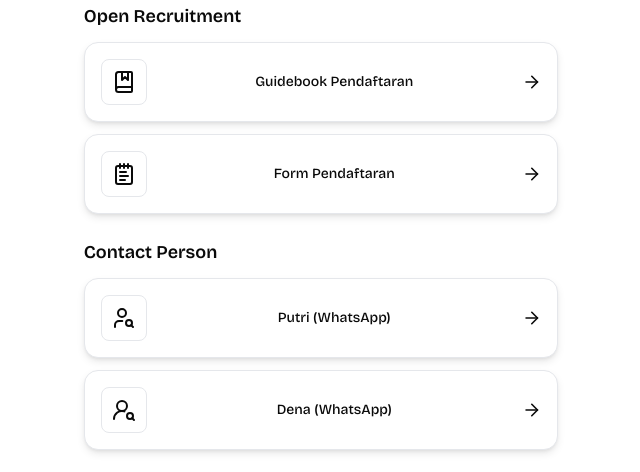
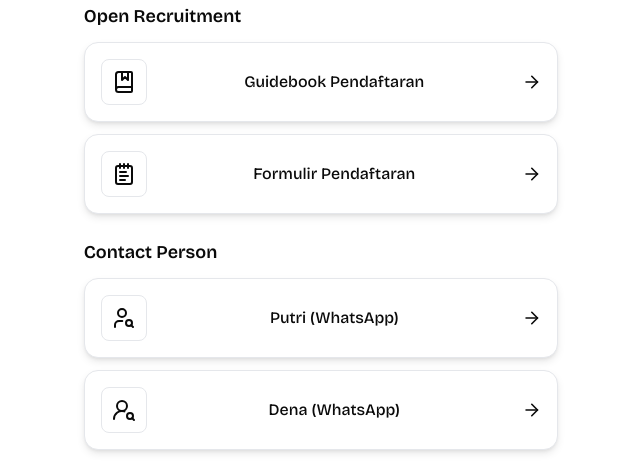
Before and after one commit to itkarimunkemujan/website, a Next.js app: page / in a window 1280 px wide. Shown: the part 302-774 px from the top of the page, without its empty margins (319-959 px from the left). Built offline with nearby package versions, Linux system fonts and the light colour scheme.

Commit message:
fix(links): increase font size

```diff
--- a/src/app/page.tsx
+++ b/src/app/page.tsx
@@ -27,7 +27,7 @@ const CARDS_CONTENT = [
         href: "#",
       },
       {
-        title: "Form Pendaftaran",
+        title: "Formulir Pendaftaran",
         icon: <NotepadTextIcon className="size-6" />,
         image: "/vercel.svg",
         href: "https://bit.ly/OprecKarimunKemujan2026",
@@ -96,7 +96,7 @@ export default function LinksPage() {
                   {item.icon}
                 </div>
 
-                <p className="text-center text-sm w-full font-medium line-clamp-2">
+                <p className="text-center text-base w-full font-medium line-clamp-2">
                   {item.title}
                 </p>
 
```
